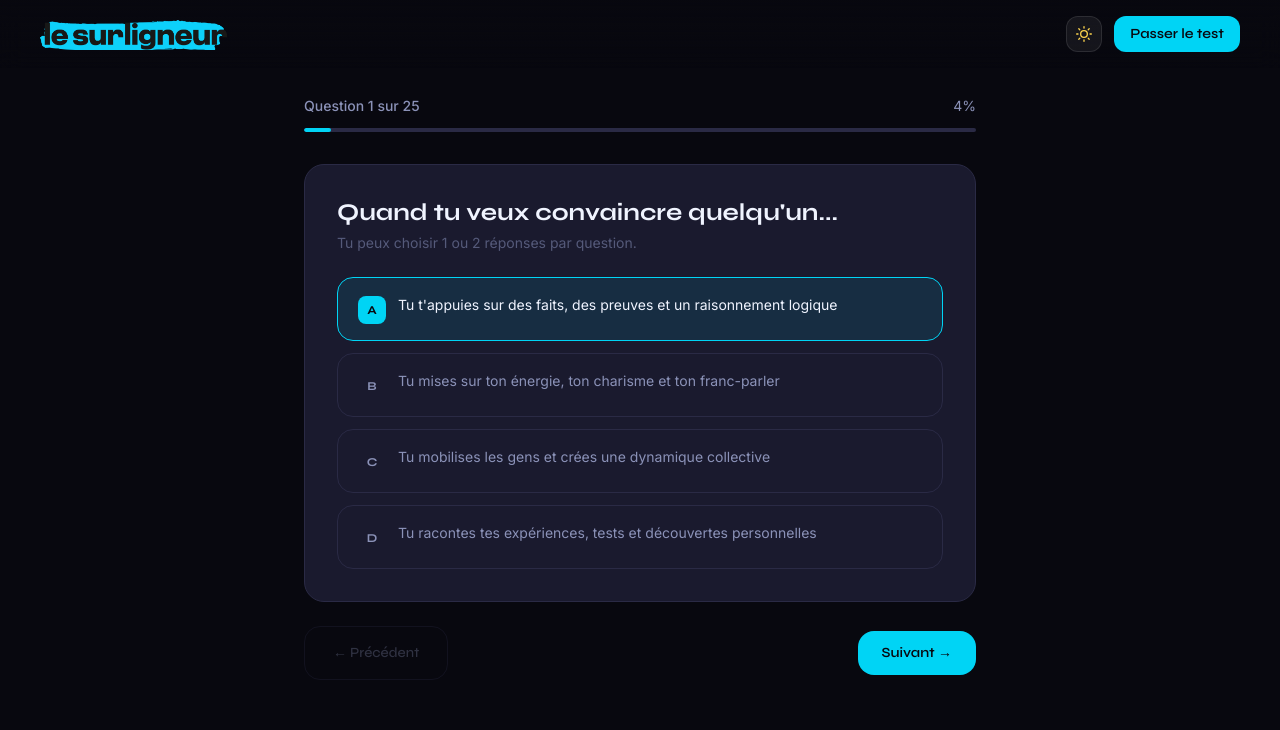
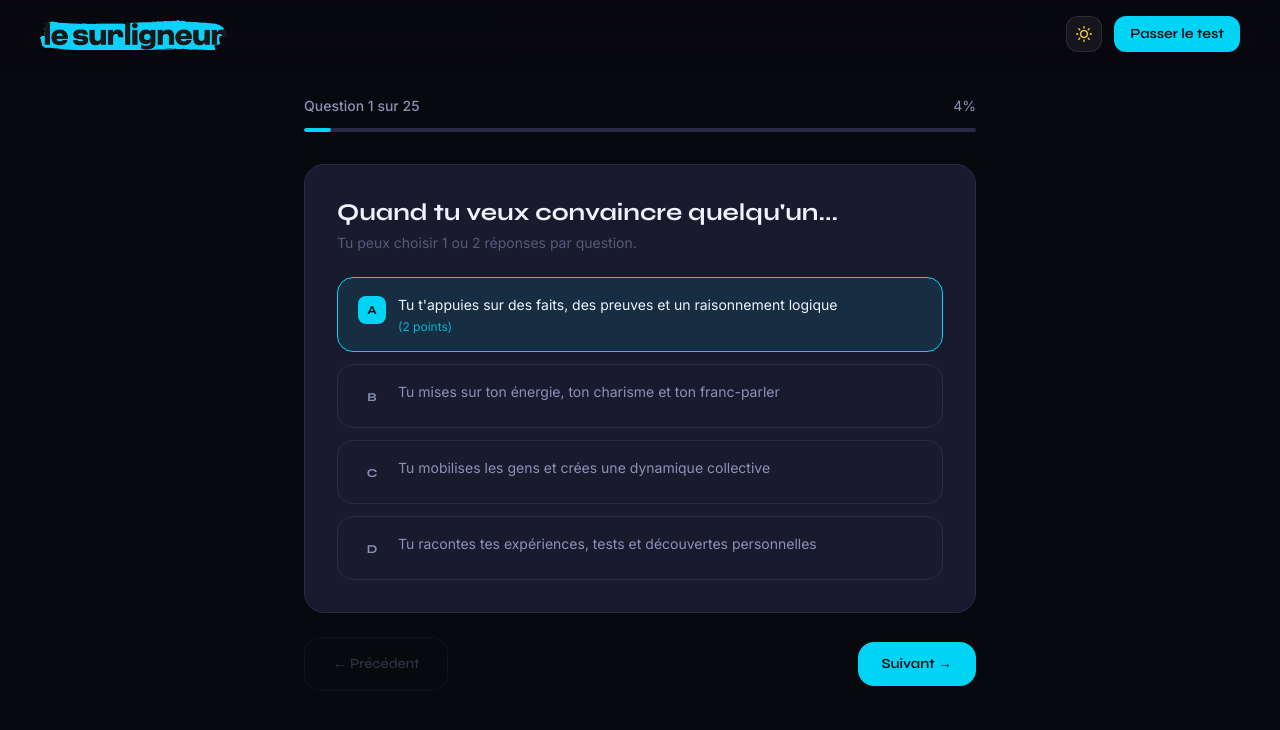
Before and after one commit to kevinlesurligneur/surligneur-personal-branding, a React (Vite) app: page /test in a window 1280 px wide. Both pictures are taken after a click on the button 640 px from the left and 309 px from the top of the page. Shown: the top 730 px of the page. Built offline with nearby package versions, Linux system fonts and the light colour scheme.

Commit message:
Show point value on selected answers (2pts solo, 1pt each if two selected)

```diff
--- a/src/pages/QuizPage.jsx
+++ b/src/pages/QuizPage.jsx
@@ -4,7 +4,9 @@ import { motion, AnimatePresence } from 'framer-motion'
 import { Header } from '../components/layout/Header'
 import { QUESTIONS, calculateScores, getProfileFromScores } from '../data/quiz'
 
-function AnswerOption({ answer, selected, disabled, onToggle }) {
+function AnswerOption({ answer, selected, disabled, selectedCount, onToggle }) {
+  const points = selected ? (selectedCount === 1 ? 2 : 1) : null
+
   return (
     <motion.button
       whileTap={!disabled ? { scale: 0.99 } : {}}
@@ -27,7 +29,19 @@ function AnswerOption({ answer, selected, disabled, onToggle }) {
       `}>
         {answer.letter}
       </span>
-      <span className="text-sm leading-relaxed">{answer.text}</span>
+      <span className="flex flex-col">
+        <span className="text-sm leading-relaxed">{answer.text}</span>
+        {points !== null && (
+          <motion.span
+            initial={{ opacity: 0, y: -4 }}
+            animate={{ opacity: 1, y: 0 }}
+            transition={{ duration: 0.15 }}
+            className="text-xs text-brand-cyan/80 mt-0.5"
+          >
+            ({points} {points === 1 ? 'point' : 'points'})
+          </motion.span>
+        )}
+      </span>
     </motion.button>
   )
 }
@@ -121,6 +135,7 @@ export default function QuizPage() {
                       answer={answer}
                       selected={currentAnswers.includes(answer.letter)}
                       disabled={currentAnswers.length >= 2 && !currentAnswers.includes(answer.letter)}
+                      selectedCount={currentAnswers.length}
                       onToggle={() => toggleAnswer(answer.letter)}
                     />
                   ))}
```
